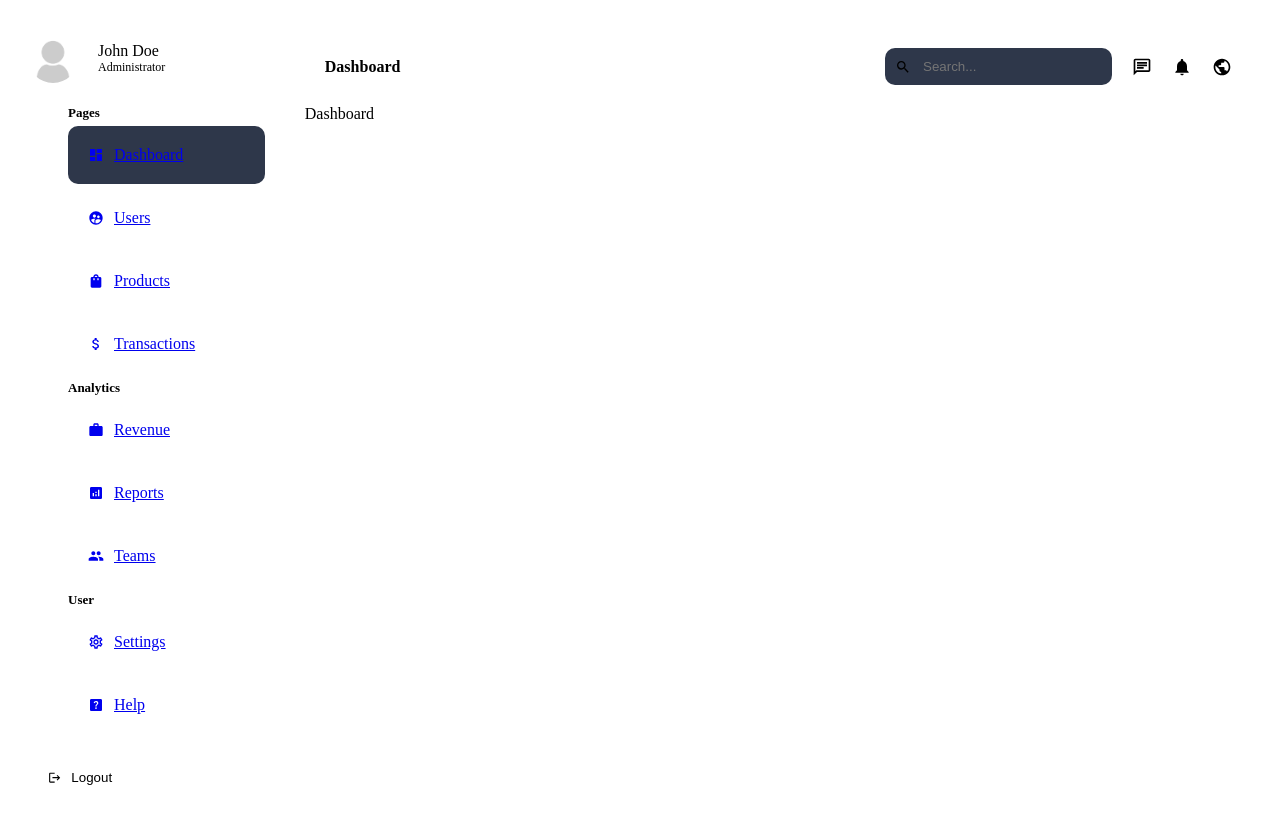
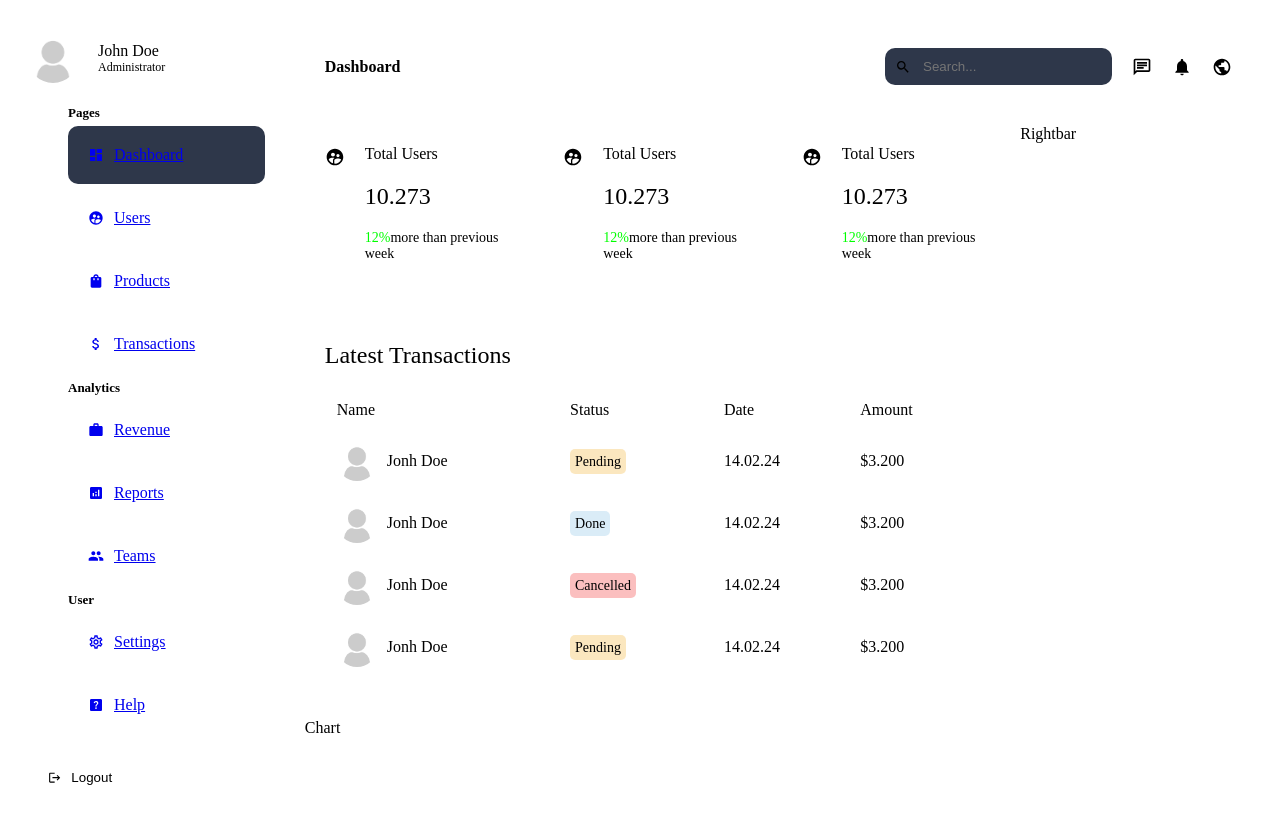
Before and after one commit to RausRD/admin-dshboard, a Next.js app: page /dashboard in a window 1280 px wide. Shown: the top 824 px of the page. Built offline with nearby package versions, Linux system fonts and the light colour scheme.

Commit message:
add cards and transactions

```diff
--- a/app/dashboard/page.jsx
+++ b/app/dashboard/page.jsx
@@ -1,8 +1,25 @@
-import React from 'react'
+import styles from '../ui/dashboard/dashboard.module.css'
+import Card from '../ui/dashboard/card/card'
+import Rightbar from '../ui/dashboard/rightbar/rightbar'
+import Transactions from '../ui/dashboard/transactions/transactions'
+import Chart from '../ui/dashboard/chart/chart'
 
 const Dashboard = () => {
 	return (
-		<div>Dashboard</div>
+		<div className={styles.wrapper}>
+			<div className={styles.main}>
+				<div className={styles.cards}>
+					<Card />
+					<Card />
+					<Card />
+				</div>
+				<Transactions />
+				<Chart />
+			</div>
+			<div className={styles.side}>
+				<Rightbar />
+			</div>
+		</div>
 	)
 }
 
--- /dev/null
+++ b/app/ui/dashboard/card/card.jsx
@@ -0,0 +1,19 @@
+import { MdSupervisedUserCircle } from "react-icons/md"
+import styles from './card.module.css'
+
+const Card = () => {
+	return (
+		<div className={styles.container}>
+			<MdSupervisedUserCircle size={24} />
+			<div className={styles.texts}>
+				<span className={styles.title}>Total Users</span>
+				<span className={styles.number}>10.273</span>
+				<span className={styles.detail}>
+					<span className={styles.positive}>12%</span>more than previous week
+				</span>
+			</div>
+		</div>
+	)
+}
+
+export default Card
--- /dev/null
+++ b/app/ui/dashboard/card/card.module.css
@@ -0,0 +1,37 @@
+.container {
+	background-color: var(--bgSoft);
+	padding: 20px;
+	border-radius: 10px;
+	display: flex;
+	gap: 20px;
+	cursor: pointer;
+	width: 100%;
+}
+
+.container:hover {
+	background-color: #2e374a;
+}
+
+.texts {
+	display: flex;
+	flex-direction: column;
+	gap: 20px;
+}
+
+.number {
+	font-size: 24px;
+	font-weight: 500;
+}
+
+.detail {
+	font-size: 14px;
+	font-weight: 300;
+}
+
+.positive {
+	color: lime;
+}
+
+.negative {
+	color: red;
+}
--- /dev/null
+++ b/app/ui/dashboard/chart/chart.jsx
@@ -0,0 +1,9 @@
+import styles from './chart.module.css'
+
+const Chart = () => {
+	return (
+		<div>Chart</div>
+	)
+}
+
+export default Chart
--- a/app/ui/dashboard/dashboard.module.css
+++ b/app/ui/dashboard/dashboard.module.css
@@ -12,3 +12,26 @@
 	flex: 4;
 	padding: 20px;
 }
+
+.wrapper {
+	display: flex;
+	gap: 20px;
+	margin-top: 20px;
+}
+
+.cards {
+	display: flex;
+	gap: 20px;
+	justify-content: space-between;
+}
+
+.main {
+	flex: 3;
+	display: flex;
+	flex-direction: column;
+	gap: 20px;
+}
+
+.side {
+	flex: 1;
+}
--- /dev/null
+++ b/app/ui/dashboard/rightbar/rightbar.jsx
@@ -0,0 +1,9 @@
+import styles from './rightbar.module.css'
+
+const Rightbar = () => {
+	return (
+		<div>Rightbar</div>
+	)
+}
+
+export default Rightbar
--- /dev/null
+++ b/app/ui/dashboard/transactions/transactions.jsx
@@ -0,0 +1,106 @@
+import Image from 'next/image'
+import styles from './transactions.module.css'
+
+const Transactions = () => {
+	return (
+		<div className={styles.container}>
+			<h2 className={styles.title}>Latest Transactions</h2>
+			<table className={styles.table}>
+				<thead>
+					<tr>
+						<td>Name</td>
+						<td>Status</td>
+						<td>Date</td>
+						<td>Amount</td>
+					</tr>
+				</thead>
+				<tbody>
+					<tr>
+						<td>
+							<div className={styles.user}>
+								<Image
+									src='/noavatar.png'
+									alt=''
+									width={40}
+									height={40}
+									className={styles.userImg}
+								/>
+								Jonh Doe
+							</div>
+						</td>
+						<td>
+							<span className={`${styles.status} ${styles.pending}`}>
+								Pending
+							</span>
+						</td>
+						<td>14.02.24</td>
+						<td>$3.200</td>
+					</tr>
+					<tr>
+						<td>
+							<div className={styles.user}>
+								<Image
+									src='/noavatar.png'
+									alt=''
+									width={40}
+									height={40}
+									className={styles.userImg}
+								/>
+								Jonh Doe
+							</div>
+						</td>
+						<td>
+							<span className={`${styles.status} ${styles.done}`}>Done</span>
+						</td>
+						<td>14.02.24</td>
+						<td>$3.200</td>
+					</tr>
+					<tr>
+						<td>
+							<div className={styles.user}>
+								<Image
+									src='/noavatar.png'
+									alt=''
+									width={40}
+									height={40}
+									className={styles.userImg}
+								/>
+								Jonh Doe
+							</div>
+						</td>
+						<td>
+							<span className={`${styles.status} ${styles.cancelled}`}>
+								Cancelled
+							</span>
+						</td>
+						<td>14.02.24</td>
+						<td>$3.200</td>
+					</tr>
+					<tr>
+						<td>
+							<div className={styles.user}>
+								<Image
+									src='/noavatar.png'
+									alt=''
+									width={40}
+									height={40}
+									className={styles.userImg}
+								/>
+								Jonh Doe
+							</div>
+						</td>
+						<td>
+							<span className={`${styles.status} ${styles.pending}`}>
+								Pending
+							</span>
+						</td>
+						<td>14.02.24</td>
+						<td>$3.200</td>
+					</tr>
+				</tbody>
+			</table>
+		</div>
+	)
+}
+
+export default Transactions
--- /dev/null
+++ b/app/ui/dashboard/transactions/transactions.module.css
@@ -0,0 +1,47 @@
+.container {
+	background-color: var(--bgSoft);
+	padding: 20px;
+	border-radius: 10px;
+}
+
+.title {
+	margin-bottom: 20px;
+	font-weight: 200;
+	color: var(--textSoft);
+}
+
+.table {
+	width: 100%;
+}
+
+.table td {
+	padding: 10px;
+}
+
+.user {
+	display: flex;
+	gap: 10px;
+	align-items: center;
+}
+
+.userImg {
+	object-fit: cover;
+	border-radius: 50%;
+}
+
+.status {
+	border-radius: 5px;
+	padding: 5px;
+	font-size: 14px;
+	color: var(--text);
+}
+
+.pending {
+	background-color: #f7cb7375;
+}
+.done {
+	background-color: #afd6ee75;
+}
+.cancelled {
+	background-color: #f7737375;
+}
```
Also changed, not shown: app/ui/dashboard/chart/chart.module.css (added), app/ui/dashboard/rightbar/rightbar.module.css (added).
